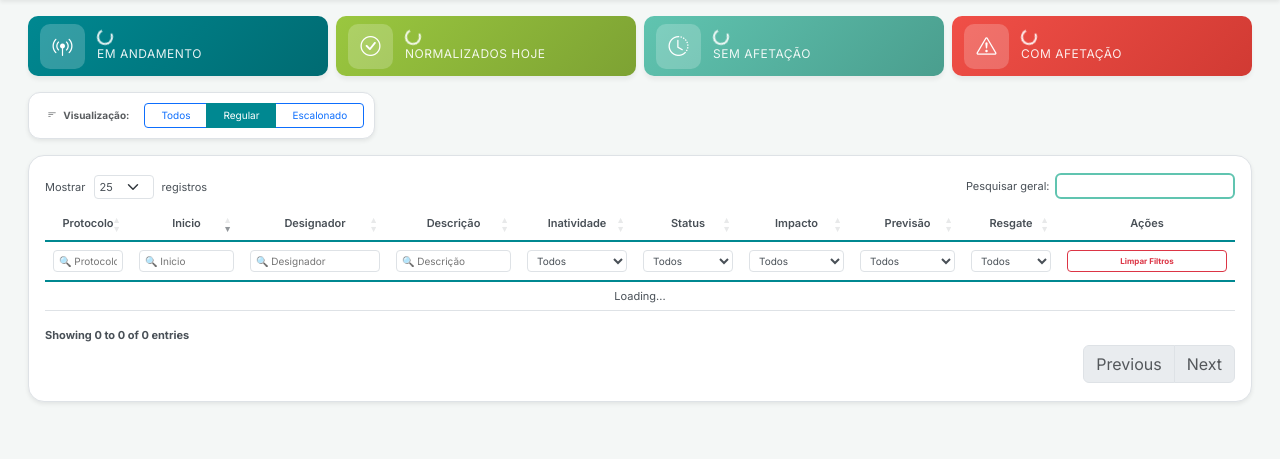
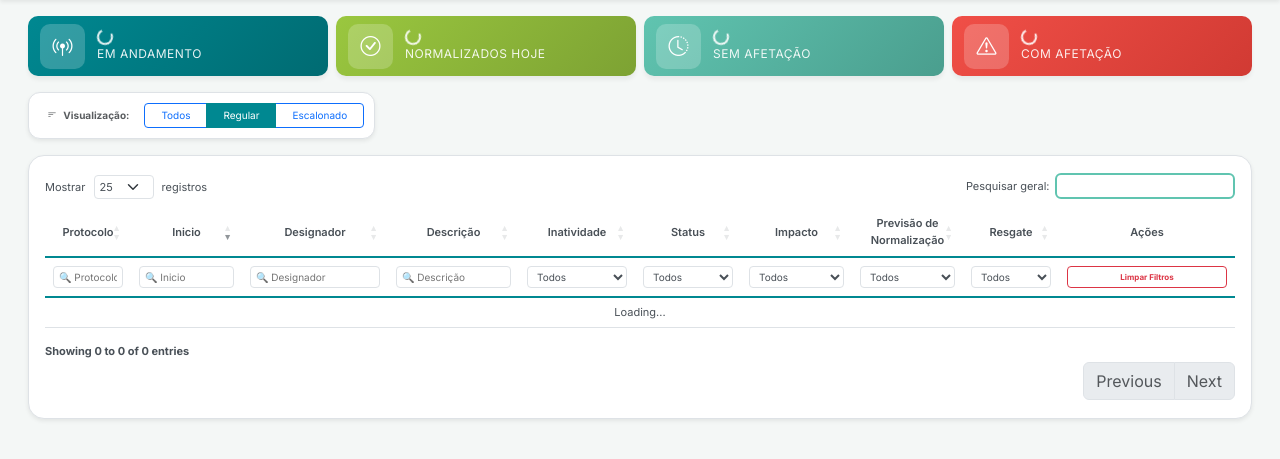
Before and after one commit to eylontoda/infonoc, a Django app: page /informativos/ in a window 1280 px wide. Shown: the part 50-509 px from the top of the page. Run offline with Django 5.2, Linux system fonts and the light colour scheme; the visitor is signed in with stand-in values (Sample User, id 1); some libraries are stand-ins or nearby versions.

Commit message:
feat: renomear rótulos ETR para "Previsão de Normalização", atualizar o servidor para Gunicorn e adicionar restrições de recursos/reinicialização automática aos containers.

```diff
--- a/apps/users/views.py
+++ b/apps/users/views.py
@@ -257,12 +257,12 @@
                     # 1. Com afetação: Obrigatório e Futuro
                     if not new_expected_at:
                         response = HttpResponse(status=200)
-                        response['HX-Trigger'] = json.dumps({"erroValidacao": "Para chamados 'Com afetação', a previsão (ETR) é obrigatória."})
+                        response['HX-Trigger'] = json.dumps({"erroValidacao": "Para chamados 'Com afetação', a previsão de normalização é obrigatória."})
                         response['HX-Reswap'] = 'none'
                         return response
                     if new_expected_at <= now:
                         response = HttpResponse(status=200)
-                        response['HX-Trigger'] = json.dumps({"erroValidacao": "A previsão (ETR) deve ser uma data futura."})
+                        response['HX-Trigger'] = json.dumps({"erroValidacao": "A previsão de normalização deve ser uma data futura."})
                         response['HX-Reswap'] = 'none'
                         return response
                 else:
@@ -342,7 +342,7 @@
                         # Tradução para exibição amigável no comentário
                         traducoes = {
                             'impact': 'impacto',
-                            'expected_at': 'previsão',
+                            'expected_at': 'previsão de normalização',
                             'impact_level': 'nível de impacto',
                             'impact_type': 'tipo de impacto',
                             'stopped_at': 'previsão de despausa',
@@ -556,7 +556,7 @@
                         diffs = []
                         if incident.incident_type_id != new_type_id: diffs.append("Tipo")
                         if old_occured != new_occured: diffs.append("Ocorrência")
-                        if old_expected != new_expected: diffs.append("Previsão")
+                        if old_expected != new_expected: diffs.append("Previsão de Normalização")
                         if request.POST.get('description', '') != (incident.description or ''): diffs.append("Descrição")
                         if clean_id(request.POST.get('sla_id')) != incident.sla_id: diffs.append("SLA")
                         if clean_id(request.POST.get('client_type_id')) != incident.client_type_id: diffs.append("Cliente")
@@ -1105,7 +1105,7 @@
                             expected_at = timezone.make_aware(expected_at)
                         if expected_at and expected_at <= (occured_at or now):
                             response = HttpResponse(status=200)
-                            response['HX-Trigger'] = json.dumps({"erroValidacao": "A previsão deve ser posterior ao início."})
+                            response['HX-Trigger'] = json.dumps({"erroValidacao": "A previsão de normalização deve ser posterior ao início."})
                             response['HX-Reswap'] = 'none'
                             return response
 
--- a/templates/users/informativos.html
+++ b/templates/users/informativos.html
@@ -372,7 +372,7 @@
                     <th>Inatividade</th>
                     <th>Status</th>
                     <th>Impacto</th>
-                    <th>Previsão</th>
+                    <th>Previsão de Normalização</th>
                     <th>Resgate</th>
                     <th class="text-center">Ações</th>
                 </tr>
@@ -499,7 +499,7 @@
             if (['Protocolo', 'Inicio', 'Designador', 'Descrição'].includes(title.trim())) {
                 $(this).html(`<input type="text" class="column-filter" placeholder="🔍 ${title}" />`);
             }
-            else if (['Status', 'Impacto', 'Resgate', 'Inatividade', 'Previsão'].includes(title.trim())) {
+            else if (['Status', 'Impacto', 'Resgate', 'Inatividade', 'Previsão de Normalização'].includes(title.trim())) {
                 let options = '<option value="">Todos</option>';
                 if (title.trim() === 'Status') {
                     options += '<option value="NOT_NORMALIZADO">Não Normalizados</option>';
@@ -509,7 +509,7 @@
                     options += '<option value="ATIVO">Recentes</option>';
                     options += '<option value="PAUSADO">Pausados</option>';
                 }
-                else if (title.trim() === 'Previsão') {
+                else if (title.trim() === 'Previsão de Normalização') {
                     options += '<option value="EM_DIA">Em dia</option>';
                     options += '<option value="PROXIMO">Próximos</option>';
                     options += '<option value="ATRASADO">Atrasados</option>';
--- a/templates/users/partials/detalhe_offcanvas.html
+++ b/templates/users/partials/detalhe_offcanvas.html
@@ -35,7 +35,7 @@
 
                 <p class="mb-1"><strong>Início:</strong> {{ incident.occured_at|date:"d/m/Y H:i" }}</p>
 
-                <p class="mb-1"><strong>Previsão:</strong>
+                <p class="mb-1"><strong>Previsão de Normalização:</strong>
                     <span class="fw-bold" style="color: {{ previsao_color|default:'#60c4b0' }};">
                         {{ incident.expected_at|date:"d/m/Y H:i"|default:"N/D" }}
                     </span>
--- a/templates/users/partials/editar_incidente_offcanvas.html
+++ b/templates/users/partials/editar_incidente_offcanvas.html
@@ -121,7 +121,7 @@
                 <input type="datetime-local" class="form-control form-control-sm shadow-none" name="occured_at" value="{{ incident.occured_at|date:'Y-m-d\TH:i' }}" style="font-size: 11px;">
             </div>
             <div class="col-6">
-                <label class="form-label fw-bold text-muted text-uppercase mb-1" style="font-size: 9px;">Previsão (ETR)</label>
+                <label class="form-label fw-bold text-muted text-uppercase mb-1" style="font-size: 9px;">Previsão de Normalização</label>
                 <input type="datetime-local" class="form-control form-control-sm shadow-none" name="expected_at" value="{{ incident.expected_at|date:'Y-m-d\TH:i' }}" style="font-size: 11px;">
             </div>
         </div>
```
Also changed, not shown: docker-compose.yml (+17 -0 lines), templates/users/partials/atualizacao_offcanvas.html (+3 -4 lines), templates/users/partials/novo_incidente_modal.html (+4 -5 lines), 1 other file.
